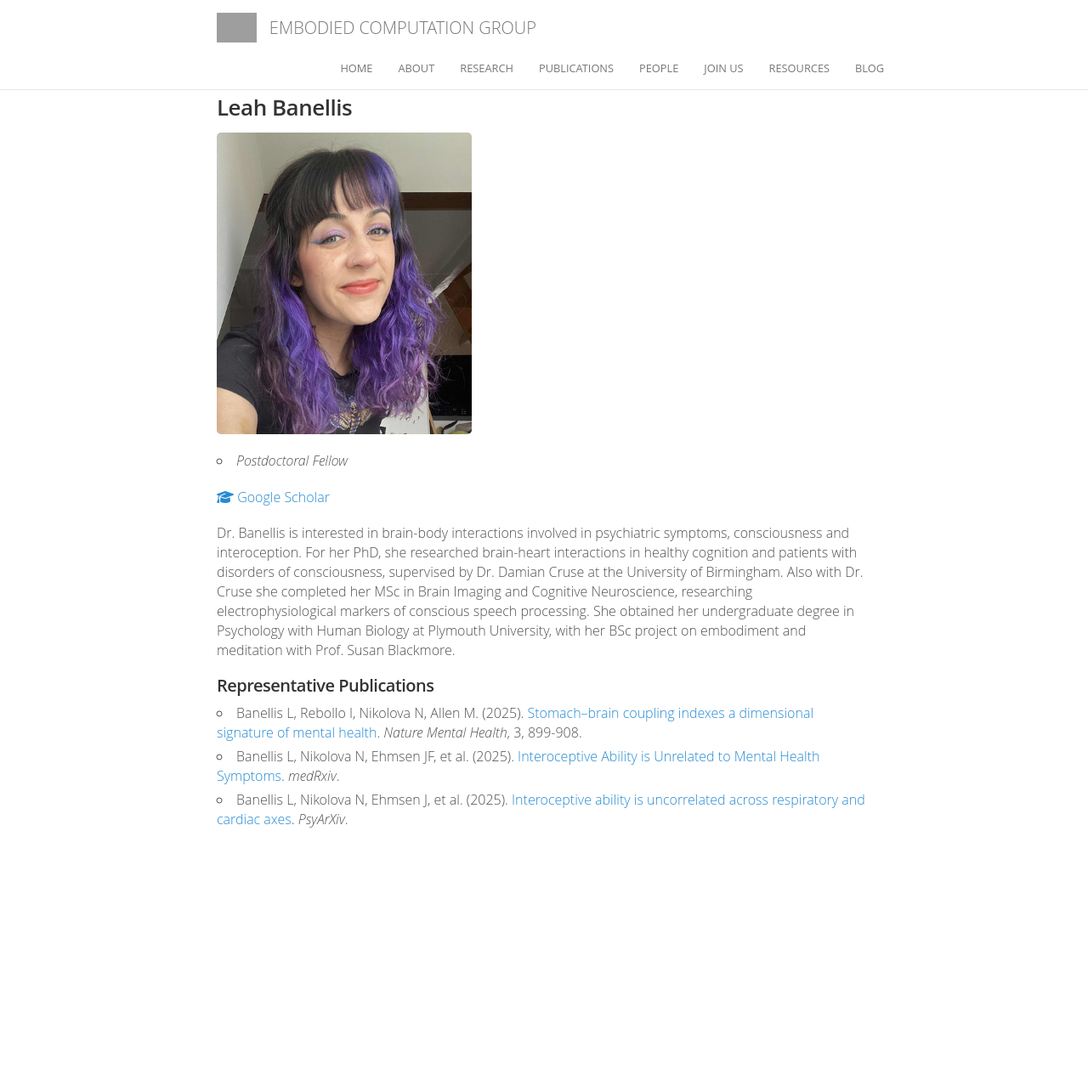
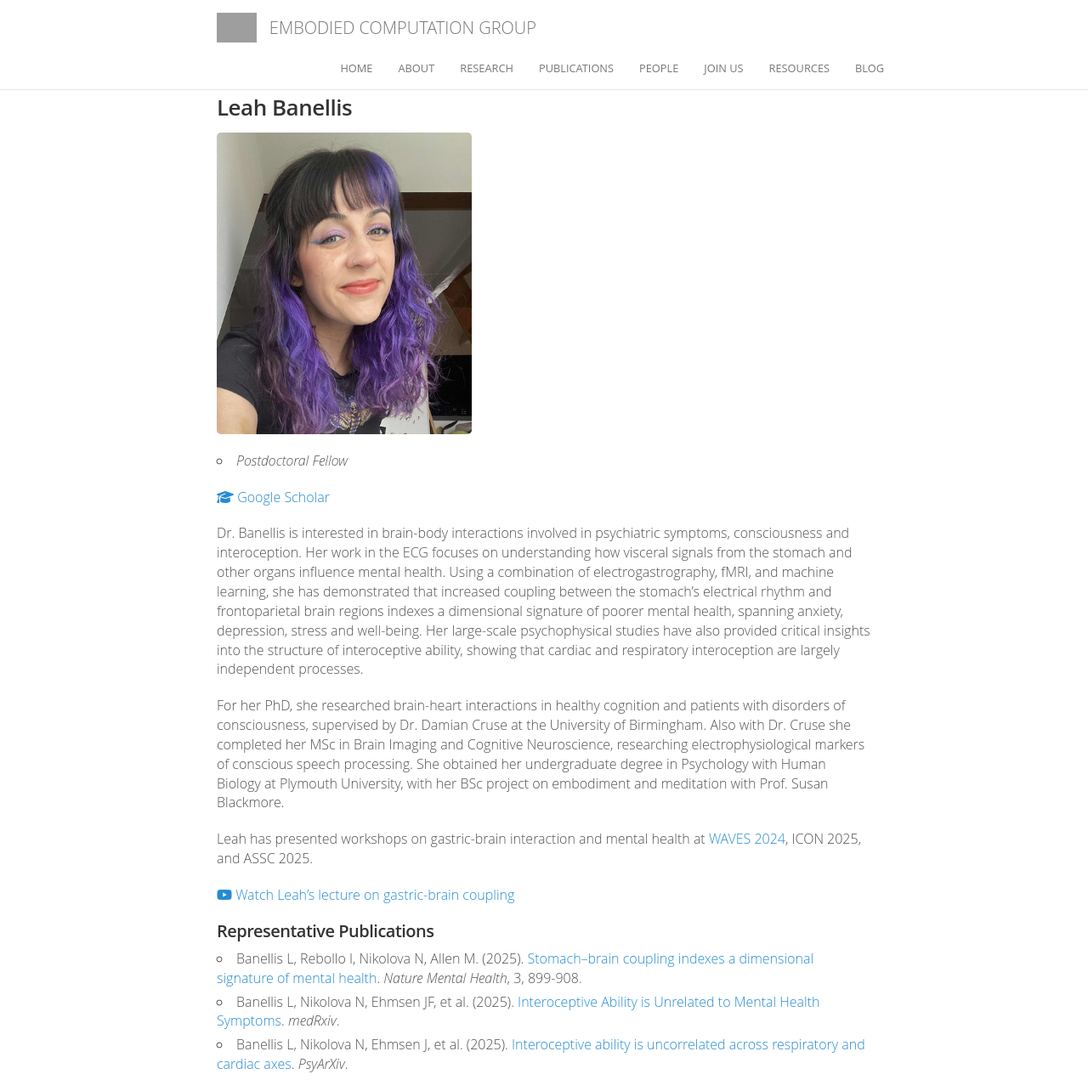
Before and after one commit to embodied-computation-group/embodied-computation-group.github.io, a Jekyll site: the page built from _people/leah_banellis.md, in a window 1280 px wide and 1284 px high. Shown: the whole window at 85% size. Built offline with Jekyll 4.4.1, drawn with Linux system fonts in a browser that asks for light colours; comment, search, counter and statistics services are not loaded; grey boxes are pictures that could not be loaded.

Commit message:
Expand Leah Banellis bio with ECG research and workshop presentations

```diff
--- a/_people/leah_banellis.md
+++ b/_people/leah_banellis.md
@@ -11,7 +11,13 @@ joined: 2020
 
 <a href="https://scholar.google.com/citations?user=A4cuIhIAAAAJ&hl=en&oi=ao"><i class="fas fa-graduation-cap"></i> Google Scholar</a>
 
-Dr. Banellis is interested in brain-body interactions involved in psychiatric symptoms, consciousness and interoception. For her PhD, she researched brain-heart interactions in healthy cognition and patients with disorders of consciousness, supervised by Dr. Damian Cruse at the University of Birmingham. Also with Dr. Cruse she completed her MSc in Brain Imaging and Cognitive Neuroscience, researching electrophysiological markers of conscious speech processing. She obtained her undergraduate degree in Psychology with Human Biology at Plymouth University, with her BSc project on embodiment and meditation with Prof. Susan Blackmore.
+Dr. Banellis is interested in brain-body interactions involved in psychiatric symptoms, consciousness and interoception. Her work in the ECG focuses on understanding how visceral signals from the stomach and other organs influence mental health. Using a combination of electrogastrography, fMRI, and machine learning, she has demonstrated that increased coupling between the stomach's electrical rhythm and frontoparietal brain regions indexes a dimensional signature of poorer mental health, spanning anxiety, depression, stress and well-being. Her large-scale psychophysical studies have also provided critical insights into the structure of interoceptive ability, showing that cardiac and respiratory interoception are largely independent processes.
+
+For her PhD, she researched brain-heart interactions in healthy cognition and patients with disorders of consciousness, supervised by Dr. Damian Cruse at the University of Birmingham. Also with Dr. Cruse she completed her MSc in Brain Imaging and Cognitive Neuroscience, researching electrophysiological markers of conscious speech processing. She obtained her undergraduate degree in Psychology with Human Biology at Plymouth University, with her BSc project on embodiment and meditation with Prof. Susan Blackmore.
+
+Leah has presented workshops on gastric-brain interaction and mental health at [WAVES 2024](https://waves-conference.com/waves24/), ICON 2025, and ASSC 2025.
+
+<a href="https://www.youtube.com/watch?v=bCWukBOfzBo"><i class="fab fa-youtube"></i> Watch Leah's lecture on gastric-brain coupling</a>
 
 #### Representative Publications
 
```
